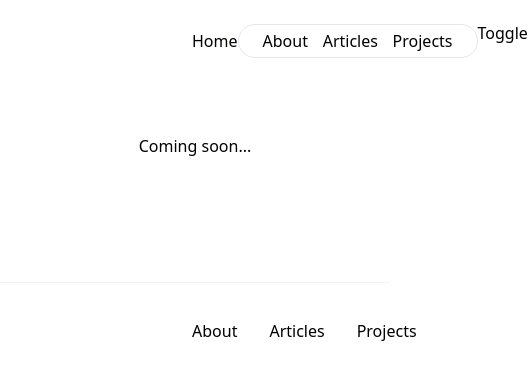
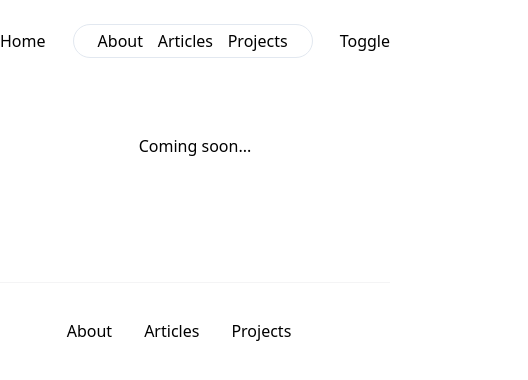
Before and after one commit to Chaffexd/portfolio-updated, a Next.js app: page /projects in a window 390 px wide. Shown: the top 380 px of the page, 528 px wide, since content can reach past the window. Built offline with nearby package versions, Linux system fonts and the light colour scheme.

Commit message:
as before

```diff
--- a/components/homepage/Hero.js
+++ b/components/homepage/Hero.js
@@ -11,7 +11,7 @@ const Hero = ({ posts }) => {
 
   return (
     <section>
-      <div className="max-w-2xl mt-16 mx-48">
+      <div className="max-sm:w-full max-sm:mx-2 max-w-2xl mt-16 mx-48">
         <Link href={"/"} className="block w-1/6 mb-4">
           <Image
             className="rounded-full object-cover h-16 w-16"
@@ -37,7 +37,7 @@ const Hero = ({ posts }) => {
         <ImageGallery />
       </div>
       <div className="mx-auto w-full max-w-7xl mt-20">
-        <div className="mx-auto grid max-w-xl grid-cols-1 gap-y-20 lg:max-w-none lg:grid-cols-2 gap-8">
+        <div className="max-sm:mx-2 mx-auto grid max-w-xl grid-cols-1 gap-y-20 lg:max-w-none lg:grid-cols-2 gap-8">
           <BlogPosts posts={posts} />
           <EmailSignup />
         </div>
--- a/components/layout/Footer.js
+++ b/components/layout/Footer.js
@@ -3,7 +3,7 @@ import Link from "next/link";
 const Footer = () => {
   return (
     <footer className="mt-32 flex-none border-t border-zinc-100">
-      <div className="mx-48 pb-16 pt-10">
+      <div className="max-md:flex justify-center mx-48 pb-16 pt-10">
         <Link href={"/about"} className="mr-8 hover:text-teal-500">
           About
         </Link>
--- a/components/layout/MainNavigation.js
+++ b/components/layout/MainNavigation.js
@@ -1,9 +1,8 @@
-import Image from "next/image";
 import Link from "next/link";
 
 const MainNavigation = () => {
   return (
-    <header className="flex justify-center mx-48">
+    <header className="max-sm:mx-0 flex justify-center mx-48">
       <nav className="flex mt-6 items-center justify-between min-w-full">
         <div>
           <Link href={"/"} className="hover:text-teal-500">Home</Link>
@@ -16,7 +15,7 @@ const MainNavigation = () => {
           </div>
         </div>
         <div>
-          <p>Toggle</p>
+          <p className="mb-0">Toggle</p>
         </div>
       </nav>
     </header>
```
